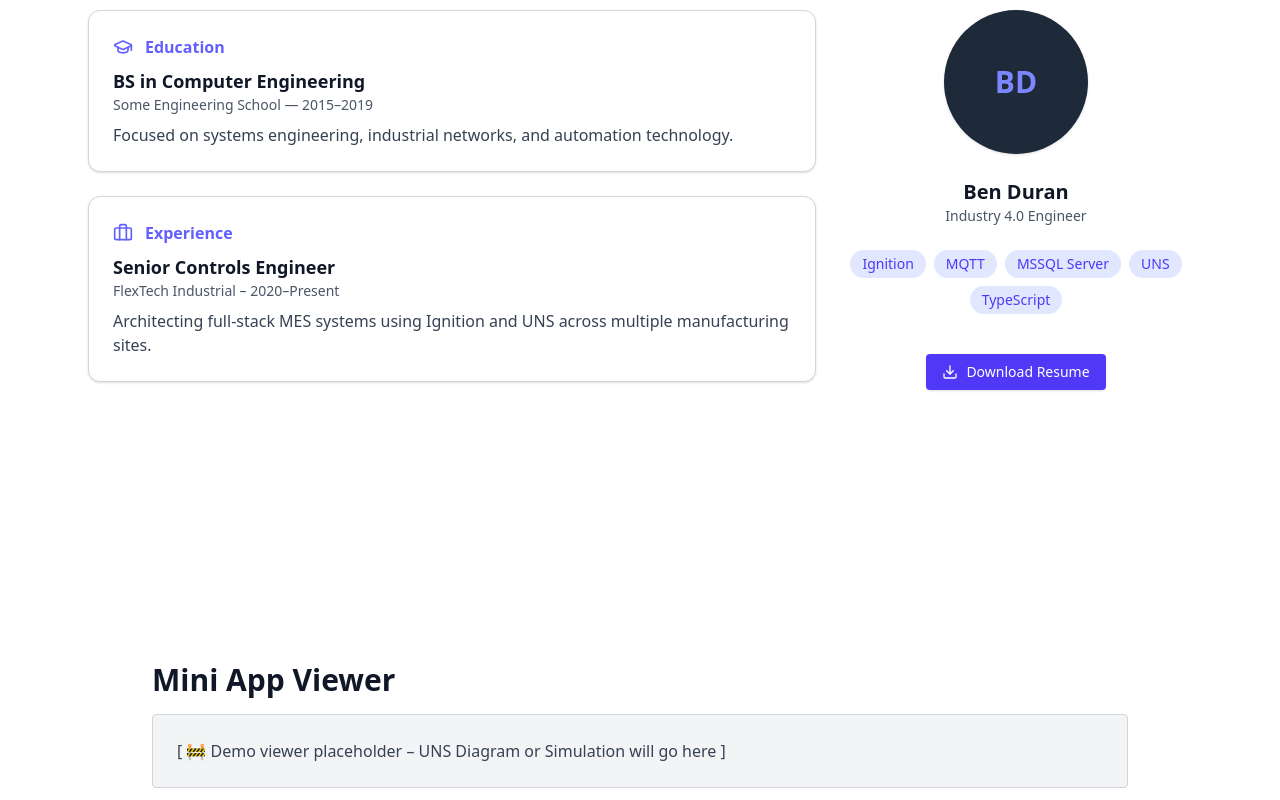
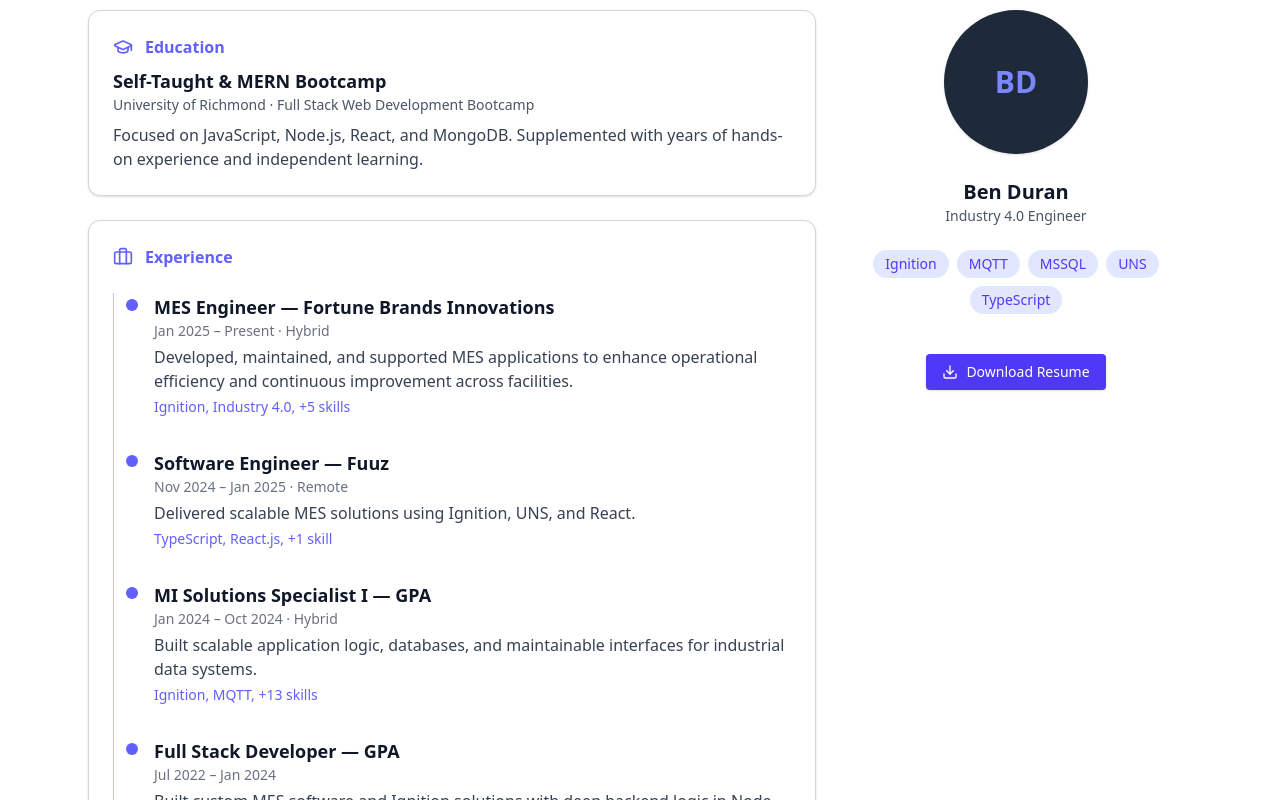
Before and after one commit to benjamind10/potfolio-new, a React (Vite) app: page / in a window 1280 px wide. Shown: the part 1180-1980 px from the top of the page. Built offline with nearby package versions, Linux system fonts and the light colour scheme.

Commit message:
added real work/education experience

```diff
--- a/src/components/About.tsx
+++ b/src/components/About.tsx
@@ -1,5 +1,33 @@
 import React from 'react';
 import { Download, GraduationCap, Briefcase, User } from 'lucide-react';
+import { motion } from 'framer-motion';
+
+const jobs = [
+  {
+    title: 'MES Engineer — Fortune Brands Innovations',
+    dates: 'Jan 2025 – Present · Hybrid',
+    desc: 'Developed, maintained, and supported MES applications to enhance operational efficiency and continuous improvement across facilities.',
+    tags: 'Ignition, Industry 4.0, +5 skills',
+  },
+  {
+    title: 'Software Engineer — Fuuz',
+    dates: 'Nov 2024 – Jan 2025 · Remote',
+    desc: 'Delivered scalable MES solutions using Ignition, UNS, and React.',
+    tags: 'TypeScript, React.js, +1 skill',
+  },
+  {
+    title: 'MI Solutions Specialist I — GPA',
+    dates: 'Jan 2024 – Oct 2024 · Hybrid',
+    desc: 'Built scalable application logic, databases, and maintainable interfaces for industrial data systems.',
+    tags: 'Ignition, MQTT, +13 skills',
+  },
+  {
+    title: 'Full Stack Developer — GPA',
+    dates: 'Jul 2022 – Jan 2024',
+    desc: 'Built custom MES software and Ignition solutions with deep backend logic in Node and Python.',
+    tags: 'Software Development, Python, +9 skills',
+  },
+];
 
 const About: React.FC = () => {
   return (
@@ -7,7 +35,7 @@ const About: React.FC = () => {
       id="about"
       className="scroll-mt-24 pt-4 pb-20 px-6 max-w-6xl mx-auto"
     >
-      {/* Title */}
+      {/* Section Title */}
       <h2 className="text-3xl font-bold text-gray-900 dark:text-white mb-4">
         About Me
       </h2>
@@ -15,7 +43,7 @@ const About: React.FC = () => {
 
       {/* Bio */}
       <div className="mb-8 flex items-start gap-4">
-        <User className="text-indigo-500" />
+        <User className="text-indigo-500 mt-1" />
         <p className="text-gray-700 dark:text-gray-300 text-lg leading-relaxed">
           I'm a software engineer focused on industrial systems. I specialize in
           Ignition Perspective, MQTT, and designing scalable architectures built
@@ -23,9 +51,9 @@ const About: React.FC = () => {
         </p>
       </div>
 
-      {/* Grid: Left = cards, Right = avatar/info */}
+      {/* Grid layout */}
       <div className="grid md:grid-cols-12 gap-6">
-        {/* Cards column */}
+        {/* Left column */}
         <div className="md:col-span-8 space-y-6">
           {/* Education */}
           <div className="p-6 rounded-xl border border-gray-300 dark:border-gray-700 bg-white dark:bg-gray-900 shadow">
@@ -34,44 +62,60 @@ const About: React.FC = () => {
               <span>Education</span>
             </div>
             <h4 className="font-bold text-lg text-gray-900 dark:text-white">
-              BS in Computer Engineering
+              Self-Taught & MERN Bootcamp
             </h4>
             <p className="text-sm text-gray-600 dark:text-gray-400">
-              Some Engineering School — 2015–2019
+              University of Richmond · Full Stack Web Development Bootcamp
             </p>
             <p className="mt-2 text-gray-700 dark:text-gray-300">
-              Focused on systems engineering, industrial networks, and
-              automation technology.
+              Focused on JavaScript, Node.js, React, and MongoDB. Supplemented
+              with years of hands-on experience and independent learning.
             </p>
           </div>
 
-          {/* Experience */}
+          {/* Experience Timeline */}
           <div className="p-6 rounded-xl border border-gray-300 dark:border-gray-700 bg-white dark:bg-gray-900 shadow">
-            <div className="flex items-center gap-3 mb-2 text-indigo-500 font-semibold">
+            <div className="flex items-center gap-3 mb-6 text-indigo-500 font-semibold">
               <Briefcase size={20} />
               <span>Experience</span>
             </div>
+
+            <div className="relative border-l border-indigo-500/40 pl-6">
+              {jobs.map((job, index) => (
+                <motion.div
+                  key={index}
+                  className="relative mb-8"
+                  initial={{ opacity: 0, y: 30 }}
+                  whileInView={{ opacity: 1, y: 0 }}
+                  viewport={{ once: true }}
+                  transition={{ duration: 0.5, delay: index * 0.1 }}
+                >
+                  <div className="absolute -left-3 top-1.5 w-3 h-3 bg-indigo-500 rounded-full"></div>
+                  <div className="ml-4">
                     <h4 className="font-bold text-lg text-gray-900 dark:text-white">
-              Senior Controls Engineer
+                      {job.title}
                     </h4>
-            <p className="text-sm text-gray-600 dark:text-gray-400">
-              FlexTech Industrial – 2020–Present
+                    <p className="text-sm text-gray-500">{job.dates}</p>
+                    <p className="mt-1 text-gray-700 dark:text-gray-300">
+                      {job.desc}
                     </p>
-            <p className="mt-2 text-gray-700 dark:text-gray-300">
-              Architecting full-stack MES systems using Ignition and UNS across
-              multiple manufacturing sites.
+                    <p className="mt-1 text-indigo-500 text-sm font-medium">
+                      {job.tags}
                     </p>
+                  </div>
+                </motion.div>
+              ))}
+            </div>
           </div>
         </div>
 
-        {/* Profile + Tags column */}
+        {/* Right column: Avatar & Skills */}
         <div className="md:col-span-4 flex flex-col items-center justify-start gap-6">
           {/* Avatar */}
           <div className="w-36 h-36 rounded-full bg-gray-800 text-indigo-400 flex items-center justify-center text-3xl font-bold shadow">
             BD
           </div>
 
-          {/* Name + Title */}
           <div className="text-center">
             <p className="text-xl font-bold text-gray-900 dark:text-white">
               Ben Duran
@@ -83,16 +127,14 @@ const About: React.FC = () => {
 
           {/* Skills */}
           <div className="flex flex-wrap gap-2 justify-center">
-            {['Ignition', 'MQTT', 'MSSQL Server', 'UNS', 'TypeScript'].map(
-              skill => (
+            {['Ignition', 'MQTT', 'MSSQL', 'UNS', 'TypeScript'].map(skill => (
               <span
                 key={skill}
                 className="px-3 py-1 rounded-full bg-indigo-100 dark:bg-indigo-800 text-sm text-indigo-600 dark:text-indigo-100 font-medium"
               >
                 {skill}
               </span>
-              )
-            )}
+            ))}
           </div>
 
           {/* Resume */}
```
Lines whose indentation alone changed are shown as unchanged.
